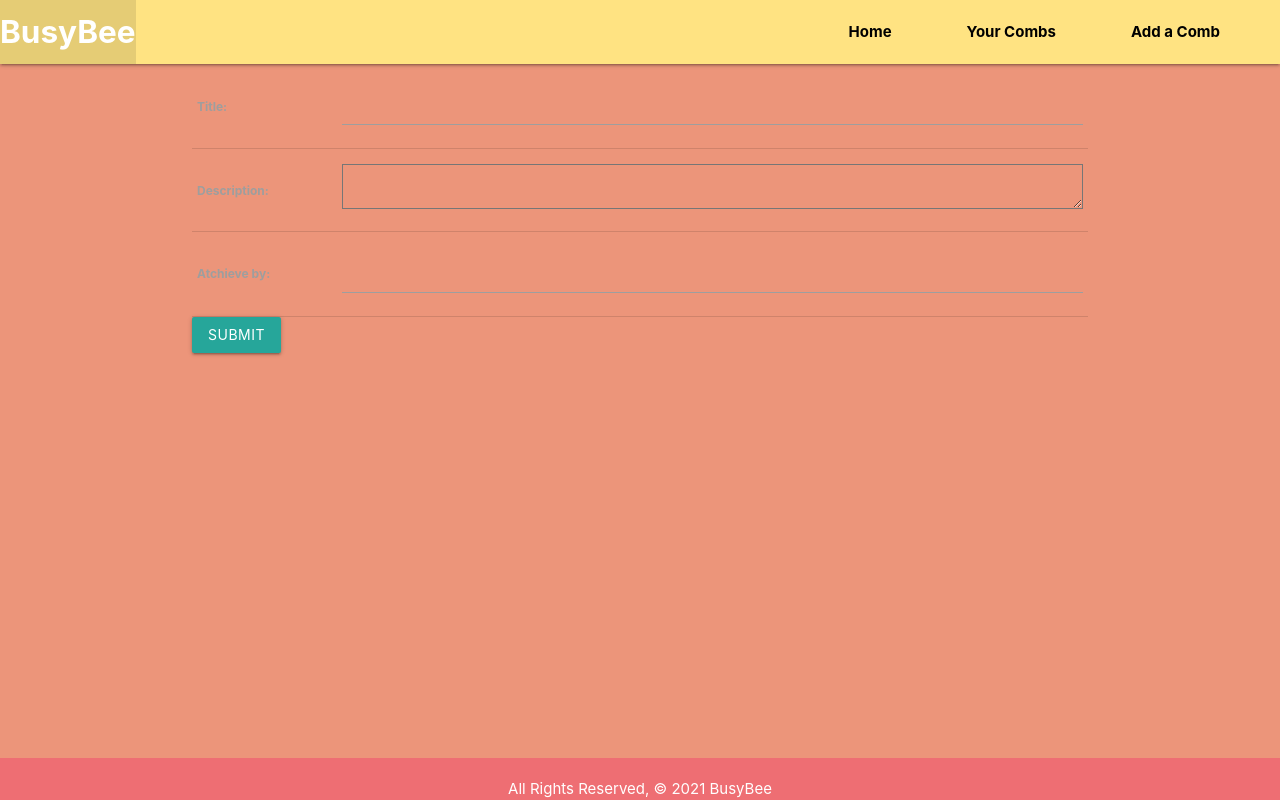
After one commit to vxcodes/busy-bee, a Django app: page /combs/create/ in a window 1280 px wide. The commit adds this page. Run offline with Django 3.2, Linux system fonts and the light colour scheme.

Commit message:
wip: adds create delete update

```diff
--- a/main_app/models.py
+++ b/main_app/models.py
@@ -1,5 +1,5 @@
 from django.db import models
-
+from django.urls import reverse
 # Create your models here.
 class Comb(models.Model):
     title = models.CharField(max_length=100)
@@ -9,3 +9,6 @@ class Comb(models.Model):
 
     def __str__(self):
         return self.title
+
+    def get_absolute_url(self):
+        return reverse('detail', kwargs={ 'comb_id': self.id })
--- a/main_app/templates/base.html
+++ b/main_app/templates/base.html
@@ -28,6 +28,9 @@
                     <li>
                         <a href="{% url 'index' %}">Your Combs</a>
                     </li>
+                    <li>
+                        <a href="{% url 'combs_create' %}">Add a Comb</a>
+                    </li>
                 </ul>
             </div>
         </nav>
--- a/main_app/templates/combs/detail.html
+++ b/main_app/templates/combs/detail.html
@@ -5,5 +5,9 @@
     <p>{{ comb.description }}</p>
     <p>Today's Date: {{ comb.timestamp }}</p>
     <p>Complete Goal By: {{ comb.atchieve_by }}</p>
+    <div class="card-action">
+        <a href="{% url 'combs_update' comb.id %}">Edit</a>
+        <a href="{% url 'combs_delete' comb.id %}">Delete</a>
+    </div>
 
 {% endblock %}
--- a/main_app/templates/combs/index.html
+++ b/main_app/templates/combs/index.html
@@ -13,7 +13,7 @@
     </div>
     {% endfor %}
     <div class="hex-container">
-        <a href="/new-comb/">
+        <a href="{% url 'combs_create' %}">
             <div class="hexagon">
                 <div class="add-shape">
                     <p>+</p>
--- /dev/null
+++ b/main_app/templates/main_app/comb_form.html
@@ -0,0 +1,12 @@
+{% extends 'base.html' %}
+{% block content %}
+
+<form action="" method="POST">
+    {% csrf_token %}
+    <table>
+        {{ form.as_table }}
+    </table>
+    <input class="btn" type="submit" value="Submit">
+</form>
+
+{% endblock %}
--- a/main_app/urls.py
+++ b/main_app/urls.py
@@ -6,4 +6,7 @@ urlpatterns = [
     path('about/', views.about, name='about'),
     path('combs/', views.combs_index, name='index'),
     path('combs/<int:comb_id>/', views.combs_detail, name='detail'),
+    path('combs/create/', views.CombCreate.as_view(), name="combs_create"),
+    path('combs/<int:pk>/update/', views.CombUpdate.as_view(), name='combs_update'),
+    path('combs/<int:pk>/delete/', views.CombDelete.as_view(), name='combs_delete'),
 ]
--- a/main_app/views.py
+++ b/main_app/views.py
@@ -1,3 +1,4 @@
+from django.views.generic.edit import CreateView, DeleteView, UpdateView
 from django.shortcuts import render
 from .models import Comb
 # Create your views here.
@@ -14,3 +15,15 @@ def combs_index(request):
 def combs_detail(request, comb_id):
     comb = Comb.objects.get(id=comb_id)
     return render(request, 'combs/detail.html', {'comb': comb})
+
+class CombCreate(CreateView):
+    model = Comb
+    fields = '__all__'
+
+class CombUpdate(UpdateView):
+    model = Comb
+    fields = ['title', 'description', 'atchieve_by']
+
+class CombDelete(DeleteView):
+    model = Comb
+    success_url = '/combs/'
```
Also changed, not shown: main_app/templates/main_app/comb_confirm_delete.html (added, +14 -0 lines).
